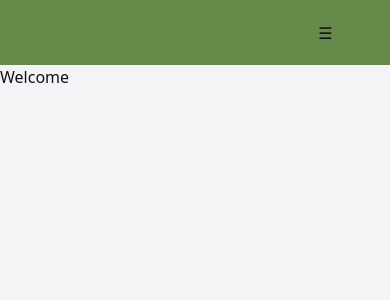
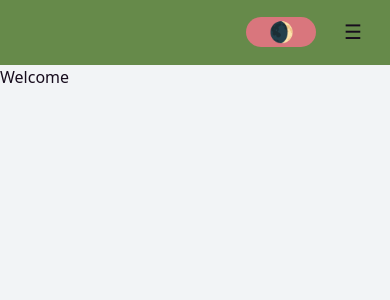
Before and after one commit to bstocksharp/nextjs-website, a Next.js app: page / in a window 390 px wide. Shown: the top 300 px of the page. Built offline with nearby package versions, Linux system fonts and the light colour scheme.

Commit message:
maybe final navbar

```diff
--- a/app/globals.css
+++ b/app/globals.css
@@ -34,7 +34,7 @@ body {
 nav {
   background: var(--main);
   height: 56px;
-  font-size: clamp(1rem, 1.25vw, 1.25rem); /* fix this probably */
+  font-size: clamp(0.75rem, 1.25vw, 1.25rem); /* fix this probably */
   display: flex;
   justify-content: center; /* Spreads items horizontally */
   align-items: center; /* Vertically center */
@@ -45,12 +45,16 @@ nav {
 }
 
 .nav-right-icons {
-  margin-left: auto; /* Push the icons to the right */
+  position: absolute;
+  font-size: 1.25rem;
+  right: 0;
+  top: 17px;
 }
 
 .nav-hamburger {
   border-radius: 16px;
-  padding: 0 32.5px;
+  padding: 0 28px;
+  color: var(--text);
 }
 
 .nav-darkToggle {
@@ -60,24 +64,22 @@ nav {
   height: 30px;
 }
 
-.nav-small {
-  justify-content: right;
-  padding-right: 25px;
+.hidden {
+  display: none;
 }
 
 .nav-dropdown-content {
   position: absolute;
   top: 10%;
-  left: 10%; /* Align to the right side of the screen */
-  background-color: var(--main); /* Set background color */
+  left: 10%;
+  background-color: var(--main);
+  font-size: clamp(2rem, 2.25vw, 2.5rem);
+  text-align: left;
 }
 
 .nav-dropdown-content a {
   display: block;
   padding: 10px;
-  text-align: left; /* Align text to the right */
-  color: var(--text-color); /* Set text color */
-  text-decoration: none; /* Remove underline */
 }
 
 .nav-dropdown-content a:hover {
--- a/app/layout.tsx
+++ b/app/layout.tsx
@@ -1,7 +1,6 @@
 "use client";
 
 import "./globals.css";
-import Link from "next/link";
 import NavBar from "./nav";
 import React, { useState } from "react";
 
@@ -15,12 +14,23 @@ export default function RootLayout({
   const toggleDarkMode = () => {
     setDarkMode(!darkMode);
   };
+
+  const [isMenuOpen, setIsMenuOpen] = useState(false);
+
+  const toggleMenu = () => {
+    setIsMenuOpen(!isMenuOpen);
+  };
   return (
     <html className={darkMode ? "dark-mode" : ""}>
       <body>
         <main>
-          <NavBar darkMode={darkMode} toggleDarkMode={toggleDarkMode} />
-          {children}
+          <NavBar
+            darkMode={darkMode}
+            toggleDarkMode={toggleDarkMode}
+            isMenuOpen={isMenuOpen}
+            toggleMenu={toggleMenu}
+          />
+          {!isMenuOpen && children}
         </main>
       </body>
     </html>
--- a/app/nav.tsx
+++ b/app/nav.tsx
@@ -6,24 +6,22 @@ import hamburgerIcon from "../public/hamburger.png";
 interface NavBarProps {
   darkMode: boolean;
   toggleDarkMode: () => void;
+  isMenuOpen: boolean;
+  toggleMenu: () => void;
 }
-export default function NavBar({ darkMode, toggleDarkMode }: NavBarProps) {
+export default function NavBar({
+  darkMode,
+  toggleDarkMode,
+  isMenuOpen,
+  toggleMenu,
+}: NavBarProps) {
   const [windowWidth, setWindowWidth] = useState(window.innerWidth);
-  const [isMenuOpen, setIsMenuOpen] = useState(false);
-
-  const toggleMenu = () => {
-    setIsMenuOpen(!isMenuOpen);
-  };
 
   useEffect(() => {
     const handleResize = () => {
       setWindowWidth(window.innerWidth);
     };
-
-    // Add event listener for window resize
     window.addEventListener("resize", handleResize);
-
-    // Remove event listener on component unmount
     return () => {
       window.removeEventListener("resize", handleResize);
     };
@@ -31,8 +29,9 @@ export default function NavBar({ darkMode, toggleDarkMode }: NavBarProps) {
 
   return (
     <div>
-      {windowWidth > 600 ? (
-        <nav>
+      <nav style={{ height: isMenuOpen ? "100vh" : "65px" }}>
+        {!isMenuOpen && windowWidth > 600 ? (
+          <div>
             <Link className="nav-link-full" href="/">
               Home
             </Link>
@@ -48,27 +47,9 @@ export default function NavBar({ darkMode, toggleDarkMode }: NavBarProps) {
             <Link className="nav-link-full" href="/puzzle">
               Puzzle of the Day
             </Link>
-          <div className="nav-right-icons">
-            <button className="nav-darkToggle" onClick={toggleDarkMode}>
-              {darkMode ? "🔆" : "🌙"}
-            </button>
-            <button className="nav-hamburger" onClick={toggleMenu}>
-              ☰
-            </button>
           </div>
-        </nav>
         ) : (
-        <nav
-          className="nav-small"
-          style={{ height: isMenuOpen ? "100vh" : "65px" }}
-        >
-          {!isMenuOpen && (
-            <button className="nav-hamburger" onClick={toggleMenu}>
-              ☰
-            </button>
-          )}
-          {isMenuOpen && (
-            <div className="nav-dropdown-content">
+          <div className={isMenuOpen ? "nav-dropdown-content" : "hidden"}>
             <Link href="/" onClick={toggleMenu}>
               Home
             </Link>
@@ -83,8 +64,16 @@ export default function NavBar({ darkMode, toggleDarkMode }: NavBarProps) {
             </Link>
           </div>
         )}
+
+        <div className="nav-right-icons">
+          <button className="nav-darkToggle" onClick={toggleDarkMode}>
+            {darkMode ? "🔆" : "🌒"}
+          </button>
+          <button className="nav-hamburger" onClick={toggleMenu}>
+            {isMenuOpen ? "X" : "☰"}
+          </button>
+        </div>
       </nav>
-      )}
     </div>
   );
 }
```
Lines whose indentation alone changed are shown as unchanged.
